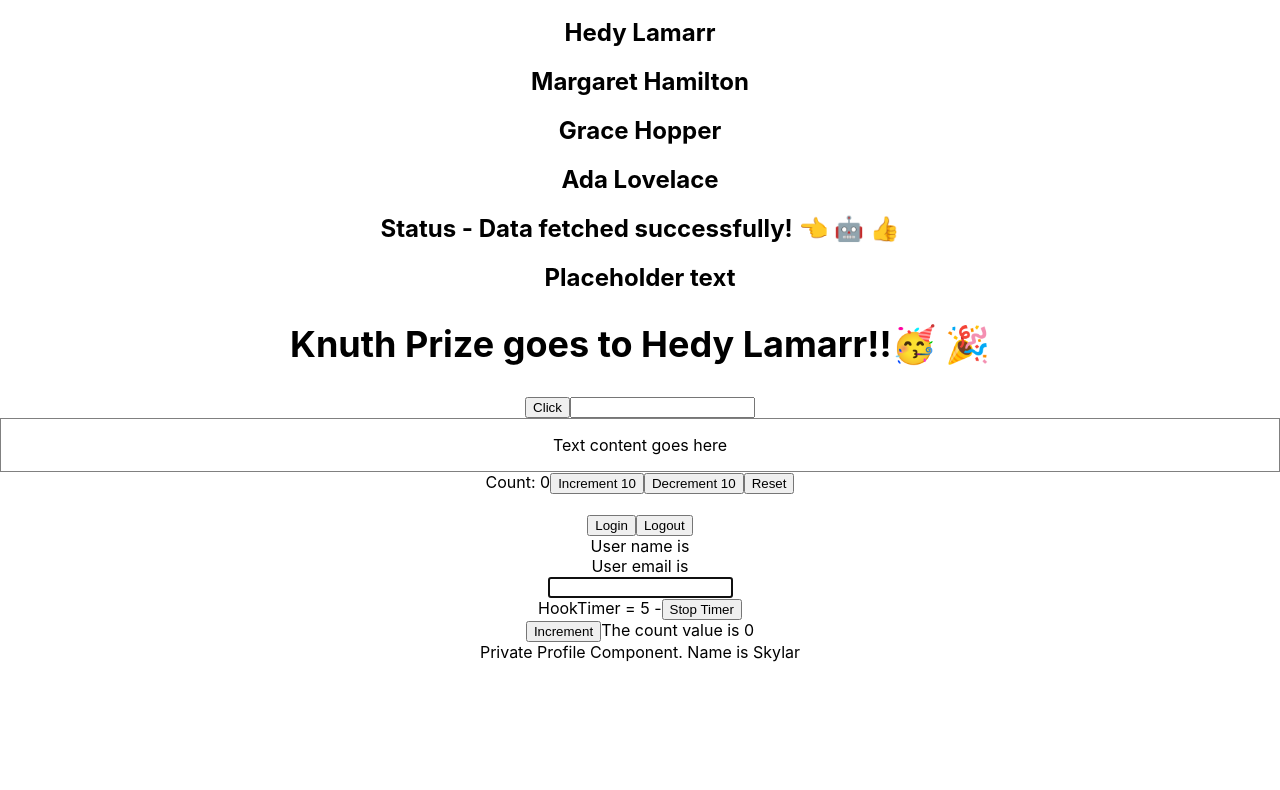
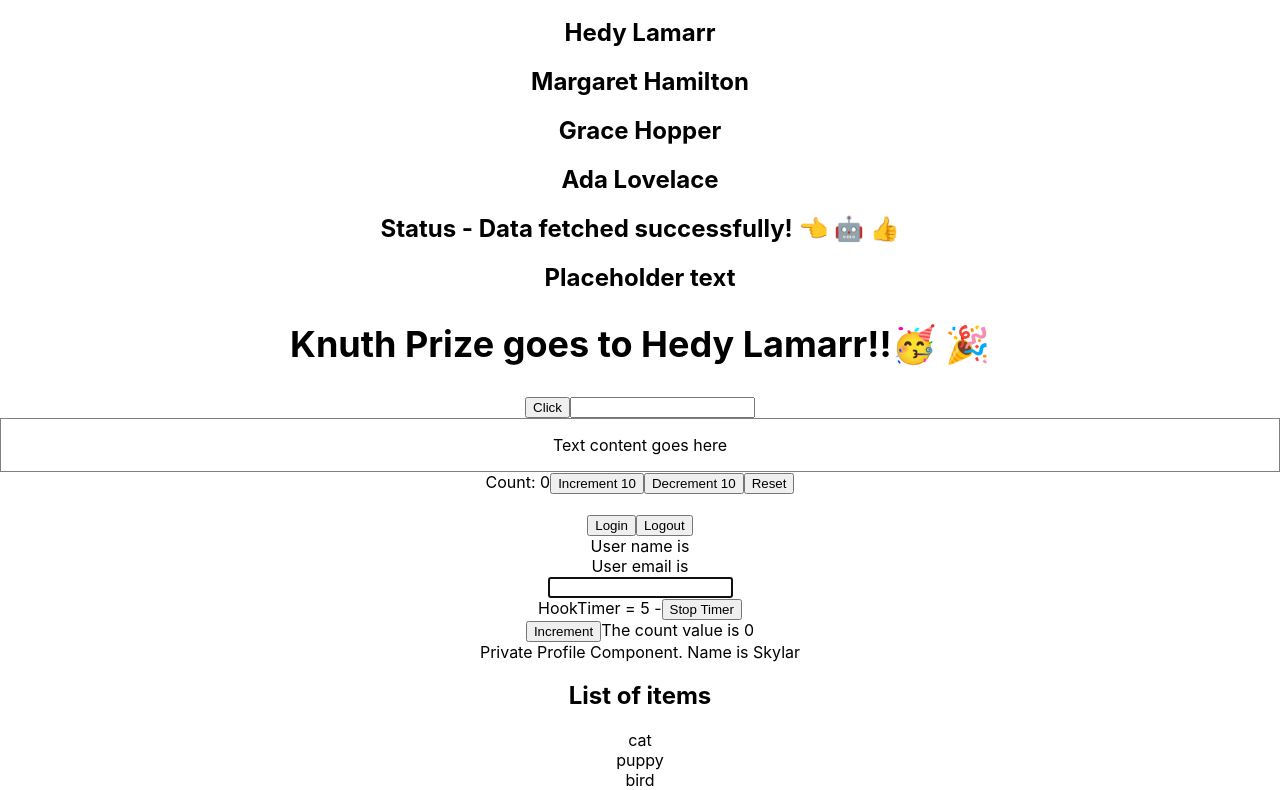
Before and after one commit to Skylar090807/React-TypeScript-Basic, a React (Create React App) app: page / in a window 1280 px wide. Shown: the part 238-1028 px from the top of the page. Before the commit the page ends 900 px from the top, so only its background shows below. Built offline with nearby package versions, Linux system fonts and the light colour scheme.

Commit message:
Add generic/list.tsx Before Generic Props

```diff
--- a/src/App.tsx
+++ b/src/App.tsx
@@ -10,6 +10,7 @@
 import { ThemeContextProvider } from './components/context/themecontext'
 import { User } from './components/context/user'
 import { UserContextProvider } from './components/context/usercontext'
+import { List } from './components/generics/list'
 import { Greet } from './components/greet'
 import { Heading } from './components/heading'
 import { Input } from './components/input'
@@ -69,6 +70,7 @@
       <MutableRef />
       <Counter2 message="The count value is" />
       <Private isLoggedIn={true} Component={Profile} />
+      <List item={['cat', 'puppy', 'bird']} onClick={console.log} />
     </div>
   )
 }
--- /dev/null
+++ b/src/components/generics/list.tsx
@@ -0,0 +1,19 @@
+type ListProps = {
+  item: string[] | number[]
+  onClick: (value: string) => void
+}
+
+export const List = ({ item, onClick }: ListProps) => {
+  return (
+    <div>
+      <h2>List of items</h2>
+      {item.map((item, index) => {
+        return (
+          <div key={index} onClick={() => onClick(item)}>
+            {item}
+          </div>
+        )
+      })}
+    </div>
+  )
+}
```
